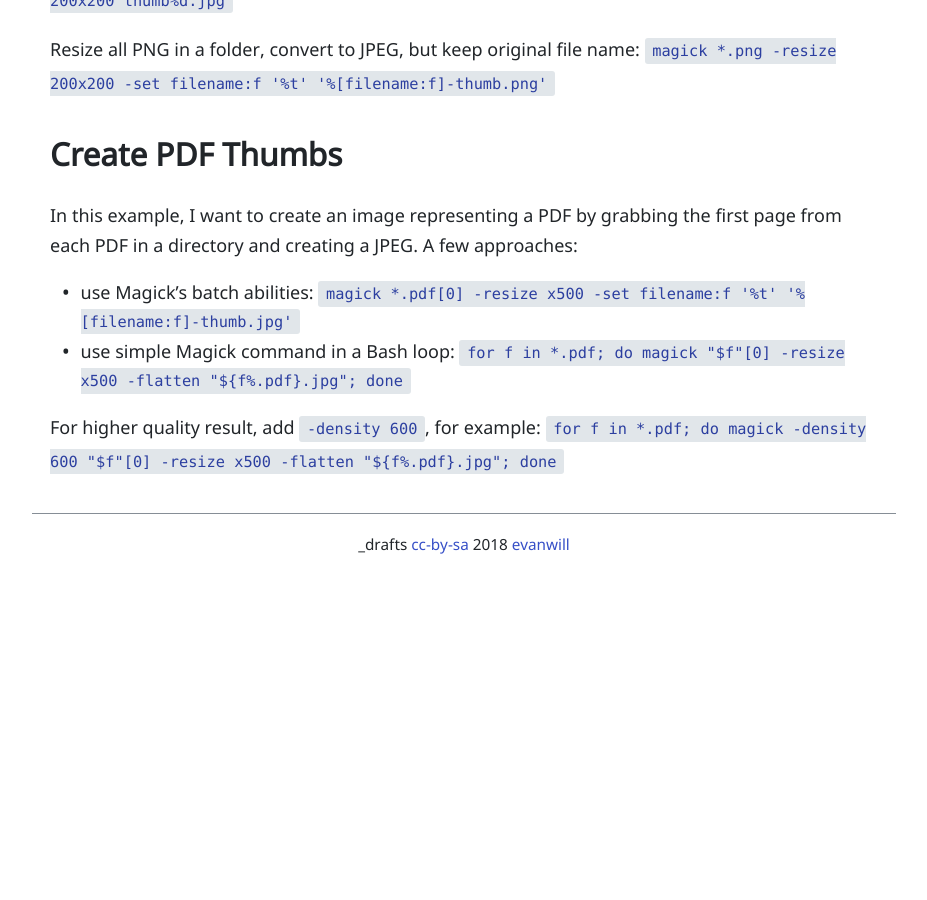
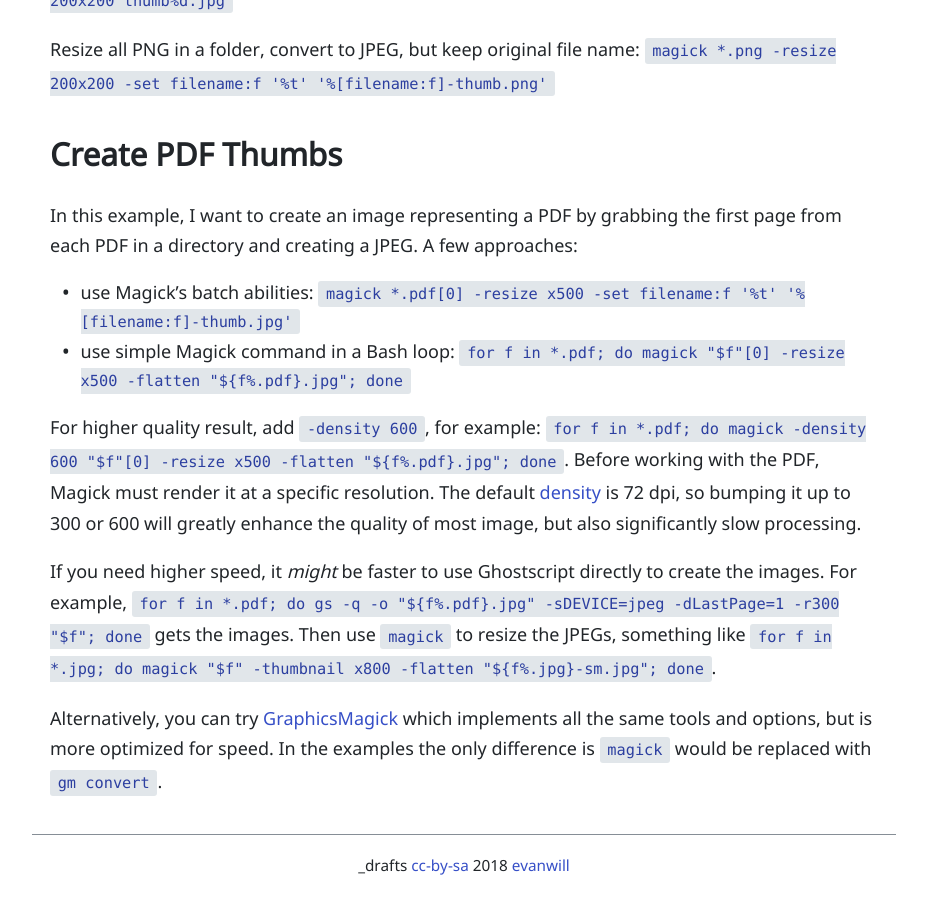
Before and after one commit to evanwill/_drafts, a Jekyll site: the page built from _notes/imagemagick.md, in a window 1280 px wide and 900 px high, scrolled down 1741 px. Shown: the whole window, without its empty margins (176-1103 px from the left). Built offline with Jekyll 4.4.1, drawn with Linux system fonts in a browser that asks for light colours; before the commit the page ends 2320 px from its top, so only the background shows below that.

Commit message:
imagemagick

```diff
--- a/_notes/imagemagick.md
+++ b/_notes/imagemagick.md
@@ -72,4 +72,13 @@ A few approaches:
 - use Magick's batch abilities: `magick *.pdf[0] -resize x500 -set filename:f '%t' '%[filename:f]-thumb.jpg'`
 - use simple Magick command in a Bash loop: `for f in *.pdf; do magick "$f"[0] -resize x500 -flatten "${f%.pdf}.jpg"; done`
 
-For higher quality result, add `-density 600`, for example: `for f in *.pdf; do magick -density 600 "$f"[0] -resize x500 -flatten "${f%.pdf}.jpg"; done`
+For higher quality result, add `-density 600`, for example: `for f in *.pdf; do magick -density 600 "$f"[0] -resize x500 -flatten "${f%.pdf}.jpg"; done`.
+Before working with the PDF, Magick must render it at a specific resolution.
+The default [density](https://www.imagemagick.org/script/command-line-options.php#density) is 72 dpi, so bumping it up to 300 or 600 will greatly enhance the quality of most image, but also significantly slow processing.
+
+If you need higher speed, it *might* be faster to use Ghostscript directly to create the images.
+For example, `for f in *.pdf; do gs -q -o "${f%.pdf}.jpg" -sDEVICE=jpeg -dLastPage=1 -r300 "$f"; done` gets the images.
+Then use `magick` to resize the JPEGs, something like `for f in *.jpg; do magick "$f" -thumbnail x800 -flatten "${f%.jpg}-sm.jpg"; done`.
+
+Alternatively, you can try [GraphicsMagick](http://www.graphicsmagick.org/) which implements all the same tools and options, but is more optimized for speed.
+In the examples the only difference is `magick` would be replaced with `gm convert`.
```
